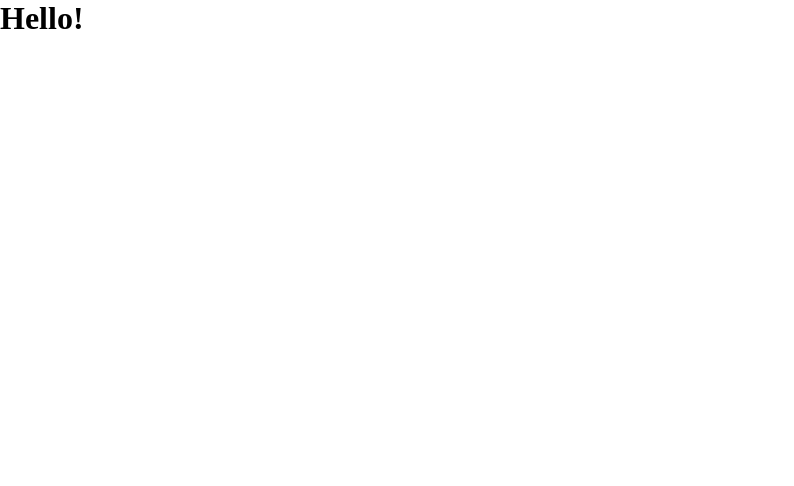
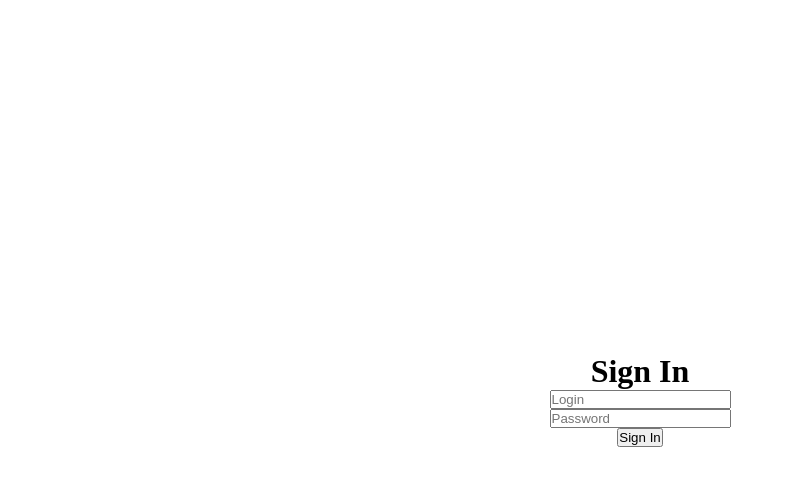
Before and after one commit to 16artemiy16/twittor, a Vue app in the folder twittor-front-2/: page /sign-in in a window 1280 px wide. Before the commit this address had no page. Shown: the top 486 px of the page, without its empty margins (0-794 px from the left). Built offline with nearby package versions, Linux system fonts and the light colour scheme.

Commit message:
Implement scss and first SignIn page

```diff
--- a/twittor-front-2/src/App.vue
+++ b/twittor-front-2/src/App.vue
@@ -1,5 +1,4 @@
 <template>
-  <h1>Hello!</h1>
   <router-view/>
 </template>
 
@@ -8,4 +7,11 @@
   padding: 0;
   margin: 0;
 }
+html, body, #app {
+  width: 100%;
+  height: 100%;
+  display: flex;
+  flex-direction: column;
+  color: $primary-2;
+}
 </style>
--- /dev/null
+++ b/twittor-front-2/src/assets/scss/colors.scss
@@ -0,0 +1,17 @@
+// Define color helper
+@mixin define-color($title, $color) {
+  --#{$title}: #{$color};
+}
+
+// Defining colors by default
+:root {
+  @include define-color("primary", #1e91ef);
+  @include define-color("success", #17b217);
+  @include define-color("error", #ff2626);
+  @include define-color("warning", #fafa40);
+}
+
+$primary: var(--#{"primary"});
+$primary-2: var(--#{"primary"}-h);
+$success: var(--#{"success"});
+$warning: var(--#{"warning"});
--- a/twittor-front-2/src/router/index.ts
+++ b/twittor-front-2/src/router/index.ts
@@ -1,7 +1,11 @@
 import { createRouter, createWebHistory, RouteRecordRaw } from 'vue-router'
 
 const routes: Array<RouteRecordRaw> = [
-
+  {
+    path: '/sign-in',
+    name: 'login',
+    component: () => import('@/views/SignInPage.vue' /* webpackChunkName: "SignInPage" */),
+  }
 ]
 
 const router = createRouter({
--- /dev/null
+++ b/twittor-front-2/src/views/SignInPage.vue
@@ -0,0 +1,26 @@
+<script setup lang="ts">
+
+</script>
+
+<template>
+  <div class="page">
+    <h1 class="title">Sign In</h1>
+    <form class="form">
+      <input type="text" placeholder="Login" class="form__login" />
+      <input type="password" placeholder="Password" class="form__pass" />
+      <button class="form__submit">Sign In</button>
+    </form>
+  </div>
+</template>
+
+<style>
+.page {
+  flex: 1;
+}
+.page, .form {
+  display: flex;
+  flex-direction: column;
+  justify-content: center;
+  align-items: center;
+}
+</style>
--- /dev/null
+++ b/twittor-front-2/vue.config.js
@@ -0,0 +1,11 @@
+module.exports = {
+  css: {
+    loaderOptions: {
+      sass: {
+        prependData: `
+          @import "@/assets/scss/colors.scss";
+        `
+      }
+    }
+  }
+}
```
Also changed, not shown: 2 other files (tests, documents, lock files or other folders).
